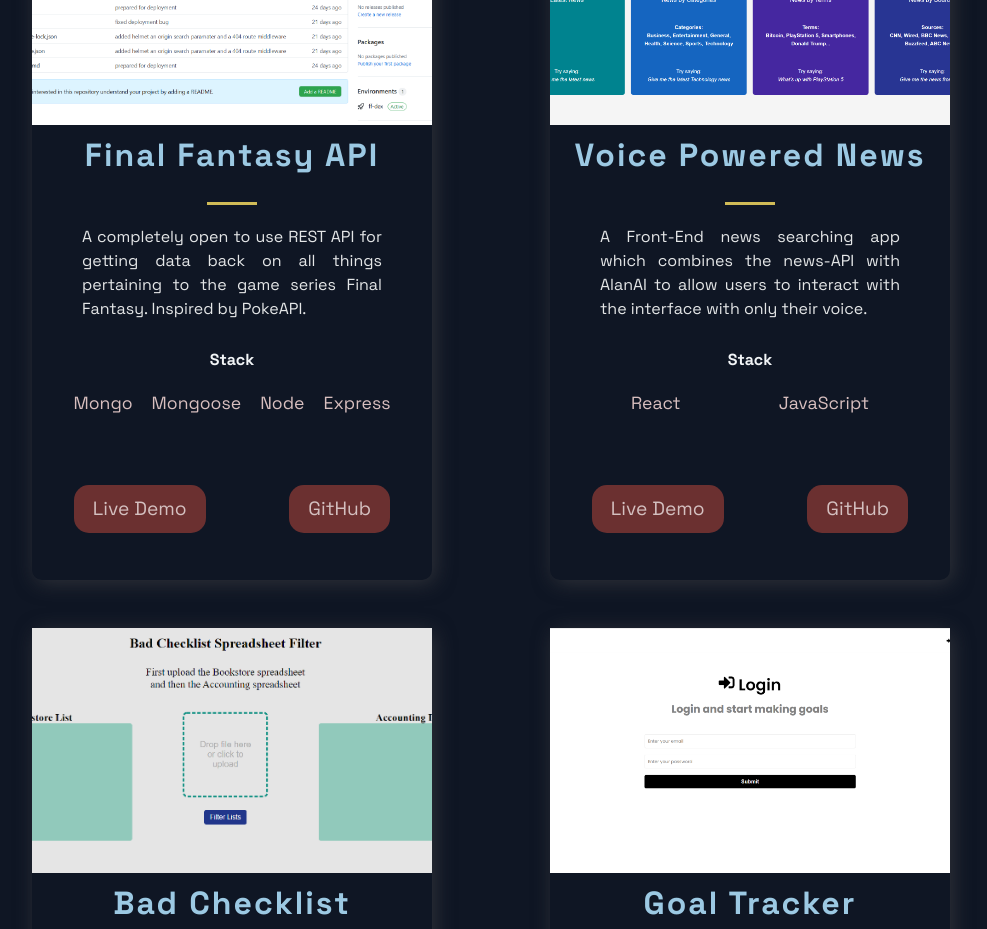
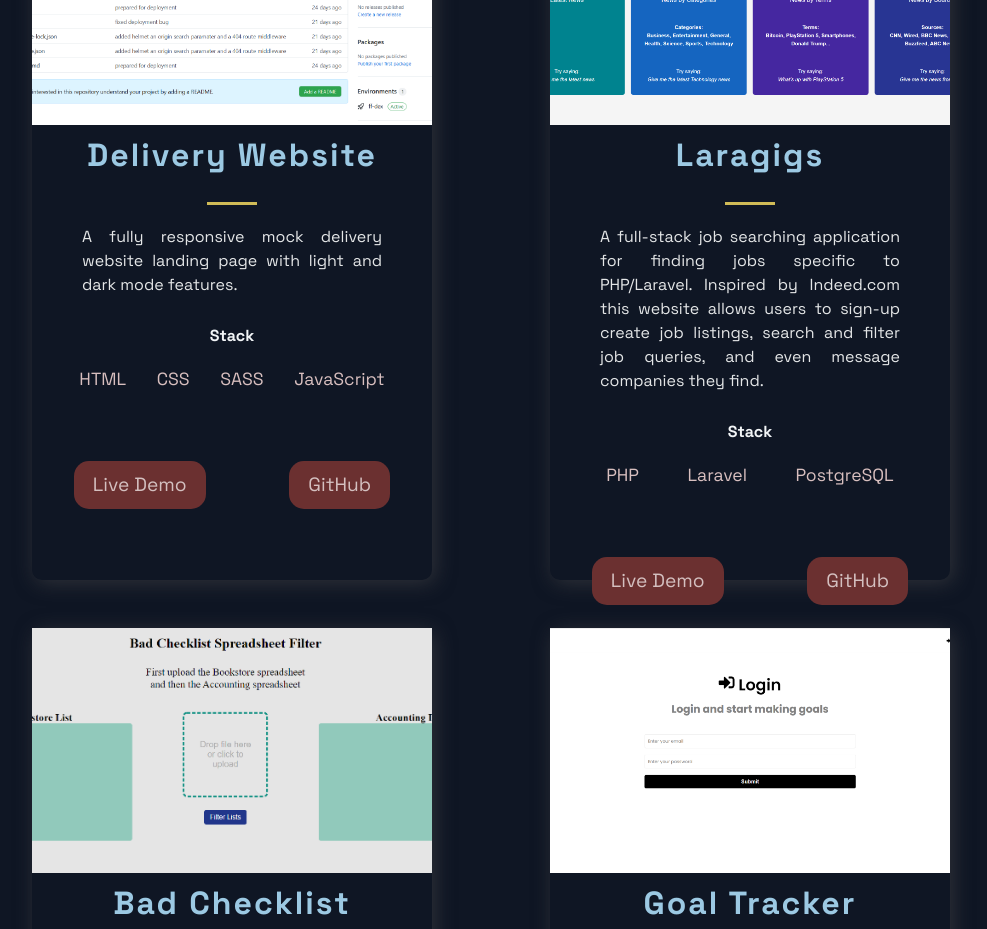
Before and after one commit to Wompato/Dev-Portfolio, a React (Create React App) app: page / in a window 1280 px wide. Shown: the part 1120-2049 px from the top of the page, without its empty margins (149-1136 px from the left). Built offline with nearby package versions, Linux system fonts and the light colour scheme.

Commit message:
Update Project.js
Replaced two of the projects on this list with new projects and their corresponding descriptions.

```diff
--- a/src/components/Sections/Project.js
+++ b/src/components/Sections/Project.js
@@ -7,28 +7,27 @@ function Project() {
         <article className="project-card">
           <img src="/images/FFDex.webp" className="project-card-img"></img>
           <div className="project-card-title-content">
-            <h3 className="project-card-title">Final Fantasy API</h3>
+            <h3 className="project-card-title">Delivery Website</h3>
             <hr></hr>
           </div>
           <p className="project-card-description">
-            A completely open to use REST API for getting data back on all
-            things pertaining to the game series Final Fantasy. Inspired by
-            PokeAPI.
+            A fully responsive mock delivery website landing
+            page with light and dark mode features.
           </p>
           <div className="project-stack-container">
             <h6>Stack</h6>
             <ul className="project-stack-list">
-              <li>Mongo</li>
-              <li>Mongoose</li>
-              <li>Node</li>
-              <li>Express</li>
+              <li>HTML</li>
+              <li>CSS</li>
+              <li>SASS</li>
+              <li>JavaScript</li>
             </ul>
           </div>
           <ul className="project-source-list">
-            <a target="blank" href="https://github.com/Wompato/FF-Api">
+            <a target="blank" href="https://app.netlify.com/sites/marvelous-fairy-dd9669/overview">
               Live Demo
             </a>
-            <a target="blank" href="https://github.com/Wompato/FF-Api">
+            <a target="blank" href="https://github.com/Wompato/Delivery-Design">
               GitHub
             </a>
           </ul>
@@ -36,29 +35,31 @@ function Project() {
         <article className="project-card">
           <img src="/images/alanai.webp" className="project-card-img"></img>
           <div className="project-card-title-content">
-            <h3 className="project-card-title">Voice Powered News</h3>
+            <h3 className="project-card-title">Laragigs</h3>
             <hr></hr>
           </div>
           <p className="project-card-description">
-            A Front-End news searching app which combines the news-API with
-            AlanAI to allow users to interact with the interface with only their
-            voice.
+            A full-stack job searching application for finding jobs specific to
+            PHP/Laravel. Inspired by Indeed.com this website allows users to sign-up
+            create job listings, search and filter job queries, and even message
+            companies they find.
           </p>
           <div className="project-stack-container">
             <h6>Stack</h6>
             <ul className="project-stack-list">
-              <li>React</li>
-              <li>JavaScript</li>
+              <li>PHP</li>
+              <li>Laravel</li>
+              <li>PostgreSQL</li>
             </ul>
           </div>
           <ul className="project-source-list">
             <a
               target="blank"
-              href="https://622bab387855d03a242161ee--upbeat-lamarr-9ba669.netlify.app/"
+              href="http://peaceful-depths-09862.herokuapp.com/"
             >
               Live Demo
             </a>
-            <a target="blank" href="https://github.com/Wompato/AlanAi-News">
+            <a target="blank" href="https://github.com/Wompato/Laragigs">
               GitHub
             </a>
           </ul>
```
